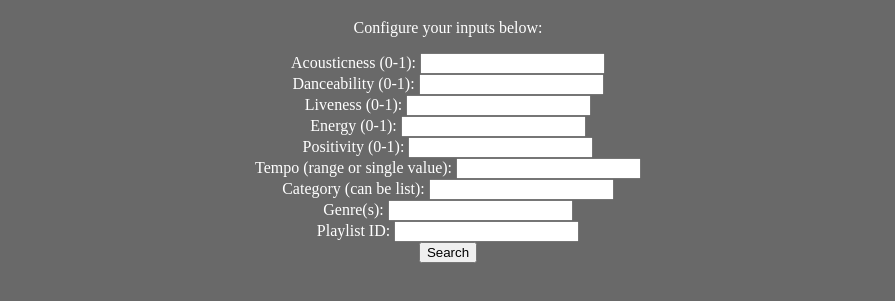
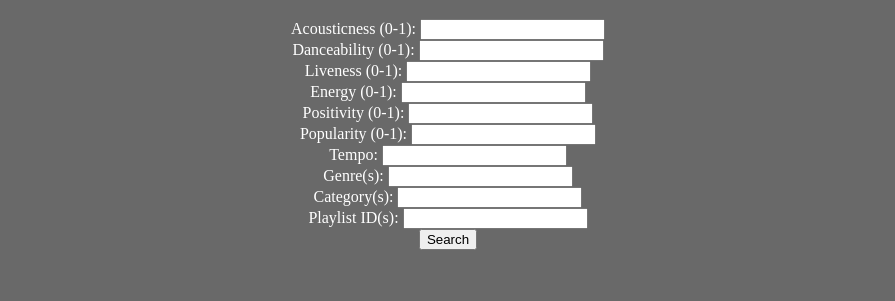
Before and after one commit to jakeb245/song_recommender, a website: page main.html in a window 1280 px wide. Shown: the part 61-362 px from the top of the page, without its empty margins (192-1087 px from the left). Drawn offline with Linux system fonts and the light colour scheme; no server answers.

Commit message:
Getting inputs

```diff
--- a/js/getTracks.js
+++ b/js/getTracks.js
@@ -1,4 +1,12 @@
 
 function getInputs() {
-    // TODO: Store the inputs in some sort of data structure
+    // TODO: Validate inputs
+    const params = ['acoustic', 'dance', 'live', 'energy',
+        'valence', 'tempo', 'popularity', 'category', 'genre', 'playlist'];
+    const param_map = new Map();
+    for (const param of params) {
+        let val = document.getElementById(param).value;
+        param_map.set(param, val);
+    }
+    console.log(param_map);
 }
--- a/main.html
+++ b/main.html
@@ -6,6 +6,7 @@
     <link rel="stylesheet" href="css/input_fields.css">
     <script src="js/appinfo.js"></script>
     <script src="js/accessToken.js"></script>
+    <script src="js/getTracks.js"></script>
     <title>Spotify Song Recommender</title>
 </head>
 <body>
@@ -13,44 +14,17 @@
     <h1>Configure your search and get song recommendations</h1>
 
     <div class="inputs">
-        <p>Configure your inputs below:</p>
-        <label>Acousticness (0-1):
-            <input id="acousticness">
-        </label>
-        <br>
-        <label>Danceability (0-1):
-            <input id="danceability">
-        </label>
-        <br>
-        <label>Liveness (0-1):
-            <input id="liveness">
-        </label>
-        <br>
-        <label>Energy (0-1):
-            <input id="energy">
-        </label>
-        <br>
-        <label>Positivity (0-1):
-            <input id="valence">
-        </label>
-        <br>
-        <label>Tempo (range or single value):
-            <input id="tempo">
-        </label>
-        <br>
-        <label>Category (can be list):
-            <input id="category">
-        </label>
-        <br>
-        <label>Genre(s):
-            <input id="genre">
-        </label>
-        <br>
-        <label>Playlist ID:
-            <input id="playlist_id">
-        </label>
-        <br>
-        <button onclick="runSearch()">Search</button>
+        <label>Acousticness (0-1): <input type="text" id="acoustic" min="0" max="1"></label><br>
+        <label>Danceability (0-1): <input type="text" id="dance"></label><br>
+        <label>Liveness (0-1): <input type="text" id="live"></label><br>
+        <label>Energy (0-1): <input type="text" id="energy"></label><br>
+        <label>Positivity (0-1): <input type="text" id="valence"></label><br>
+        <label>Popularity (0-1): <input type="text" id="popularity"></label><br>
+        <label>Tempo: <input type="text" id="tempo"></label><br>
+        <label>Genre(s): <input type="text" id="genre"></label><br>
+        <label>Category(s): <input type="text" id="category"></label><br>
+        <label>Playlist ID(s): <input type="text" id="playlist"></label><br>
+        <button onclick="getInputs()">Search</button>
     </div>
 
 </body>
```
